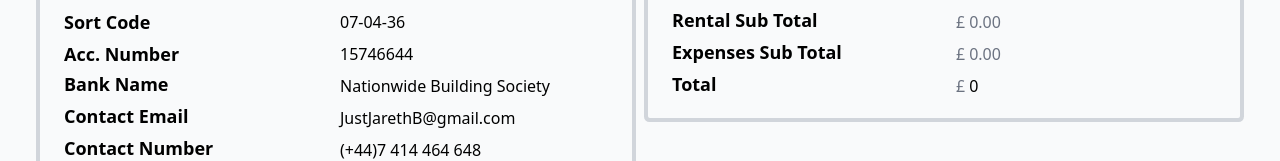
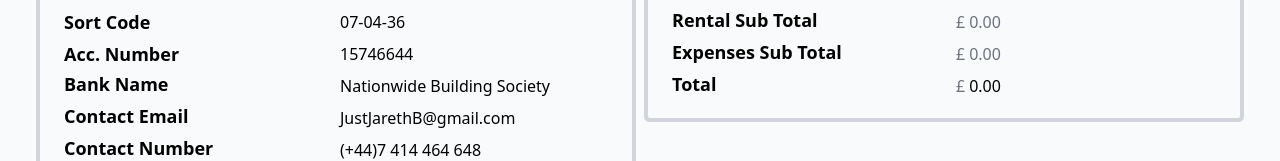
Before and after one commit to JustJarethB/invoice, a React (Create React App) app: page / in a window 1280 px wide. Shown: the part 586-747 px from the top of the page. Built offline with nearby package versions, Linux system fonts and the light colour scheme.

Commit message:
bug fix total

```diff
--- a/src/components/Invoice.js
+++ b/src/components/Invoice.js
@@ -158,7 +158,7 @@ export default class extends React.PureComponent {
                                     </div> */}
                                     <div className="flex justify-between">
                                         <p className="font-bold text-lg px-2">Total</p>
-                                        <TextInput className="w-1/2" prefix="£" value={formatCurrency(subTotal + parseFloat(adjustments, 10))} />
+                                        <TextInput className="w-1/2" prefix="£" value={formatCurrency(serviceSubTotal + rentalSubTotal + expenseSubTotal)} />
                                     </div>
                                 </div>
                             </div>
```
